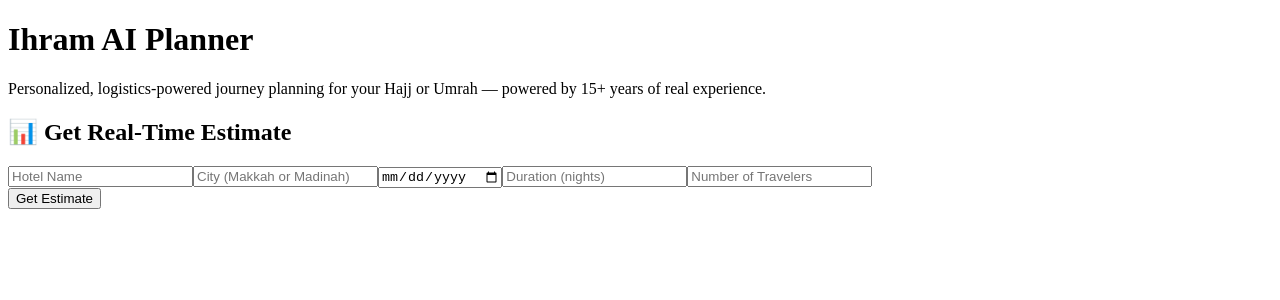
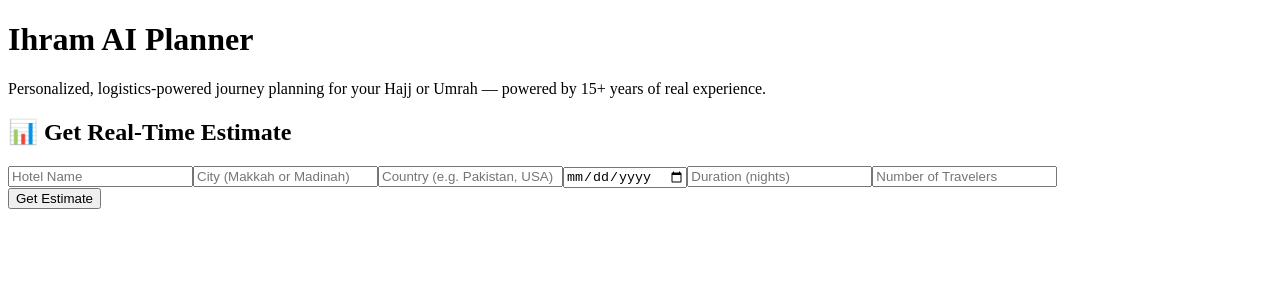
Before and after one commit to smoealy/IhramAI, a Next.js app: page /planner in a window 1280 px wide. Shown: the top 300 px of the page. Built offline with nearby package versions, Linux system fonts and the light colour scheme.

Commit message:
Update page.jsx

```diff
--- a/app/planner/page.jsx
+++ b/app/planner/page.jsx
@@ -6,6 +6,7 @@ export default function PlannerPage() {
   const [formData, setFormData] = useState({
     hotelName: '',
     city: '',
+    country: '',
     date: '',
     duration: '',
     travelers: '',
@@ -70,6 +71,13 @@ export default function PlannerPage() {
             onChange={handleChange}
           />
           <input
+            name="country"
+            placeholder="Country (e.g. Pakistan, USA)"
+            className="border p-2 rounded"
+            value={formData.country}
+            onChange={handleChange}
+          />
+          <input
             name="date"
             type="date"
             className="border p-2 rounded"
@@ -112,6 +120,12 @@ export default function PlannerPage() {
           <p><strong>Hotel:</strong> {result.hotel}</p>
           <p><strong>City:</strong> {result.city}</p>
           <p><strong>Nights:</strong> {result.nights}</p>
+          <hr />
+          <p>✈️ Airfare: {result.breakdown.airfare} SAR</p>
+          <p>🏨 Hotel: {result.breakdown.hotel} SAR</p>
+          <p>🚐 Transport: {result.breakdown.transport} SAR</p>
+          <p>🛂 Visa: {result.breakdown.visa} SAR</p>
+          <hr />
           <p><strong>Total Price:</strong> SAR {result.price}</p>
           <p><strong>Ihram Token Discount:</strong> SAR {result.discount}</p>
           <p><strong>Tokens Needed:</strong> {result.tokens} $IHRAM</p>
```
